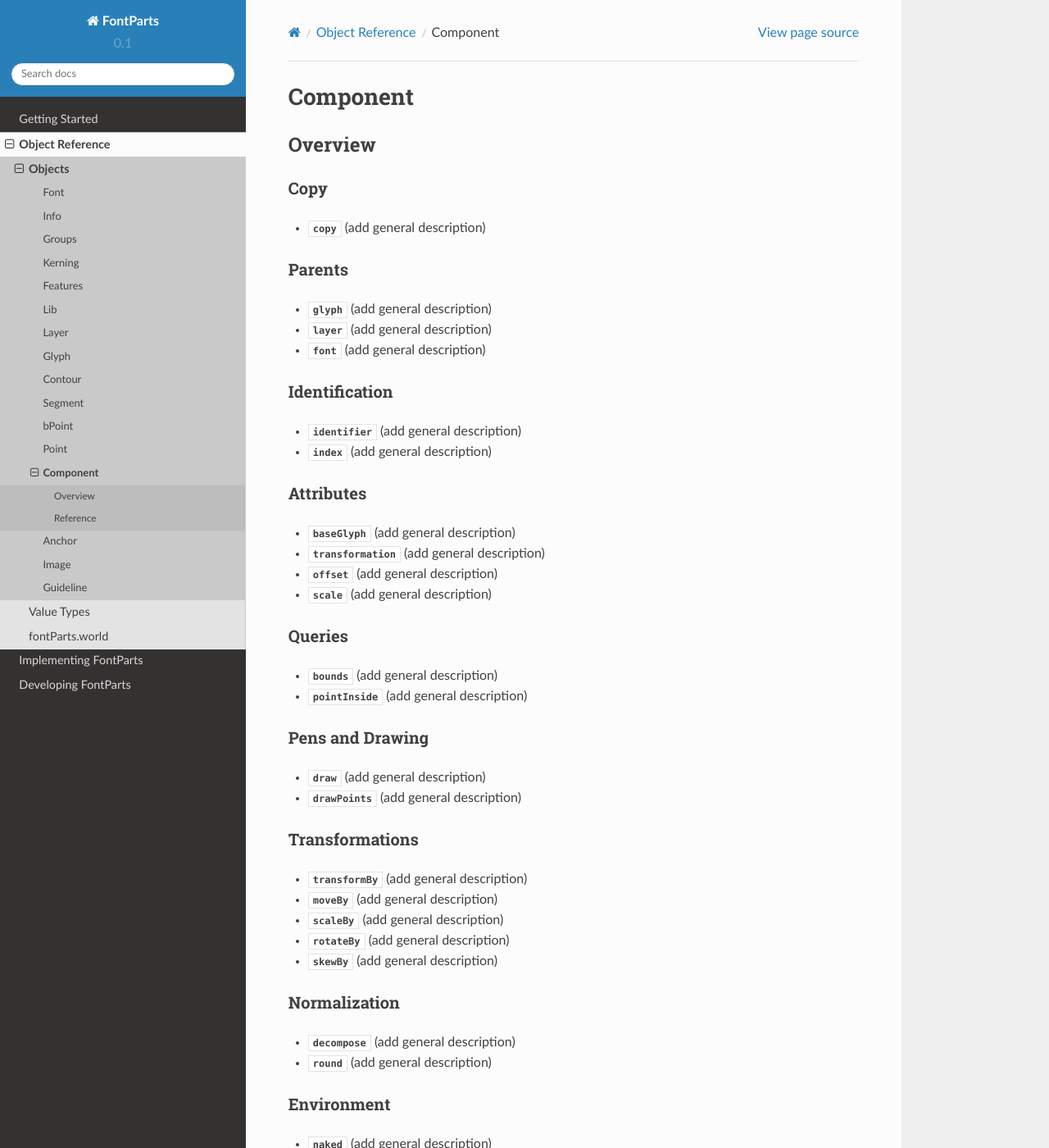
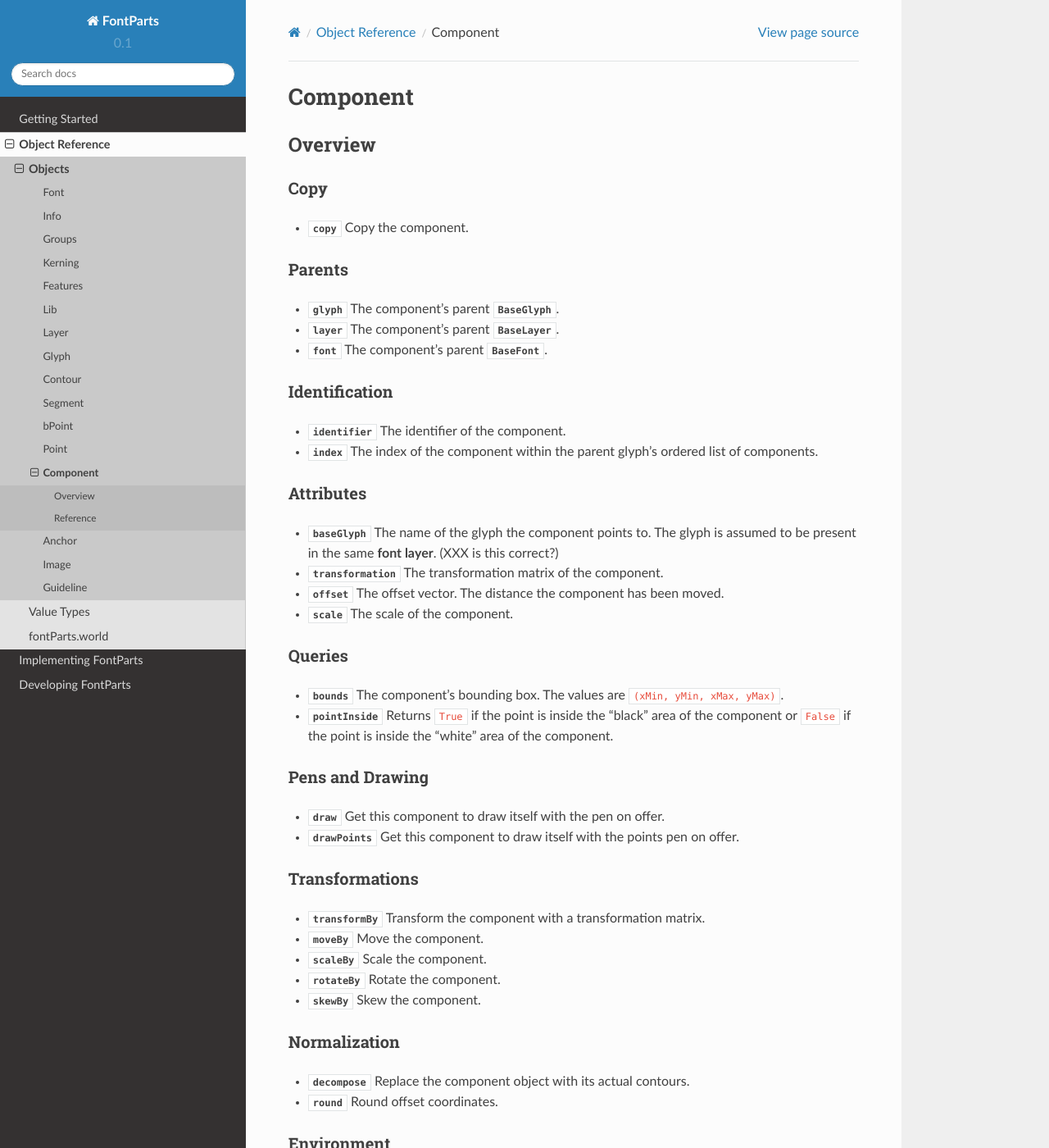
Before and after one commit to sambacha/fontParts, a Sphinx documentation site: the page built from documentation/source/objects/component.rst, in a window 1280 px wide and 1400 px high. Shown: the whole window at 82% size. Built offline with Sphinx 7.4.7 and the Read the Docs theme 2.0.0, drawn with Linux system fonts in a browser that asks for light colours; some of the changed text lies outside the part shown.

Commit message:
[docs] completing general descriptions for component + small tweaks to glyph

```diff
--- a/documentation/source/objects/component.rst
+++ b/documentation/source/objects/component.rst
@@ -11,53 +11,62 @@ Overview
 
 Copy
 ====
-* :meth:`~BaseComponent.copy` (add general description)
+
+* :meth:`~BaseComponent.copy` Copy the component.
 
 Parents
 =======
-* :attr:`~BaseComponent.glyph` (add general description)
-* :attr:`~BaseComponent.layer` (add general description)
-* :attr:`~BaseComponent.font` (add general description)
+
+* :attr:`~BaseComponent.glyph` The component's parent :class:`BaseGlyph`.
+* :attr:`~BaseComponent.layer` The component's parent :class:`BaseLayer`.
+* :attr:`~BaseComponent.font` The component's parent :class:`BaseFont`.
 
 Identification
 ==============
-* :attr:`~BaseComponent.identifier` (add general description)
-* :attr:`~BaseComponent.index` (add general description)
+
+* :attr:`~BaseComponent.identifier` The identifier of the component.
+* :attr:`~BaseComponent.index` The index of the component within the parent glyph's ordered list of components.
 
 Attributes
 ==========
-* :attr:`~BaseComponent.baseGlyph` (add general description)
-* :attr:`~BaseComponent.transformation` (add general description)
-* :attr:`~BaseComponent.offset` (add general description)
-* :attr:`~BaseComponent.scale` (add general description)
+
+* :attr:`~BaseComponent.baseGlyph` The name of the glyph the component points to. The glyph is assumed to be present in the same **font layer**. (XXX is this correct?)
+* :attr:`~BaseComponent.transformation` The transformation matrix of the component.
+* :attr:`~BaseComponent.offset` The offset vector. The distance the component has been moved.
+* :attr:`~BaseComponent.scale` The scale of the component.
 
 Queries
 =======
-* :attr:`~BaseComponent.bounds` (add general description)
-* :meth:`~BaseComponent.pointInside` (add general description)
+
+* :attr:`~BaseComponent.bounds` The component's bounding box. The values are ``(xMin, yMin, xMax, yMax)``.
+* :meth:`~BaseComponent.pointInside` Returns ``True`` if the point is inside the "black" area of the component or ``False`` if the point is inside the "white" area of the component.
 
 Pens and Drawing
 ================
-* :meth:`~BaseComponent.draw` (add general description)
-* :meth:`~BaseComponent.drawPoints` (add general description)
+
+* :meth:`~BaseComponent.draw` Get this component to draw itself with the pen on offer.
+* :meth:`~BaseComponent.drawPoints` Get this component to draw itself with the points pen on offer.
 
 Transformations
 ===============
-* :meth:`~BaseComponent.transformBy` (add general description)
-* :meth:`~BaseComponent.moveBy` (add general description)
-* :meth:`~BaseComponent.scaleBy` (add general description)
-* :meth:`~BaseComponent.rotateBy` (add general description)
-* :meth:`~BaseComponent.skewBy` (add general description)
+
+* :meth:`~BaseComponent.transformBy` Transform the component with a transformation matrix.
+* :meth:`~BaseComponent.moveBy` Move the component.
+* :meth:`~BaseComponent.scaleBy` Scale the component.
+* :meth:`~BaseComponent.rotateBy` Rotate the component.
+* :meth:`~BaseComponent.skewBy` Skew the component.
 
 Normalization
 =============
-* :meth:`~BaseComponent.decompose` (add general description)
-* :meth:`~BaseComponent.round` (add general description)
+
+* :meth:`~BaseComponent.decompose` Replace the component object with its actual contours.
+* :meth:`~BaseComponent.round` Round offset coordinates.
 
 Environment
 ===========
-* :meth:`~BaseComponent.naked` (add general description)
-* :meth:`~BaseComponent.changed` (add general description)
+
+* :meth:`~BaseComponent.naked` Get the environment's native component object.
+* :meth:`~BaseComponent.changed` Inform the environment to update the component.
 
 *********
 Reference
```
Also changed, not shown: documentation/source/objects/glyph.rst (+7 -4 lines).
